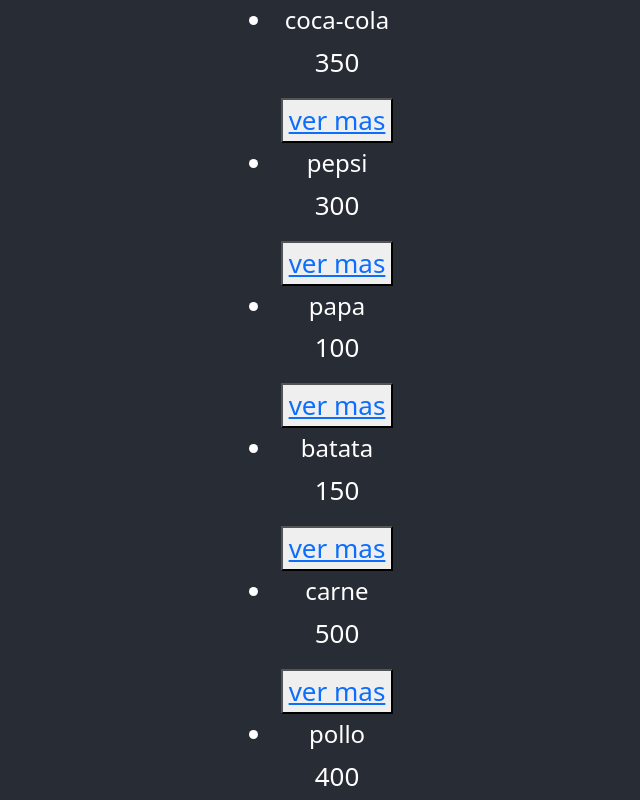
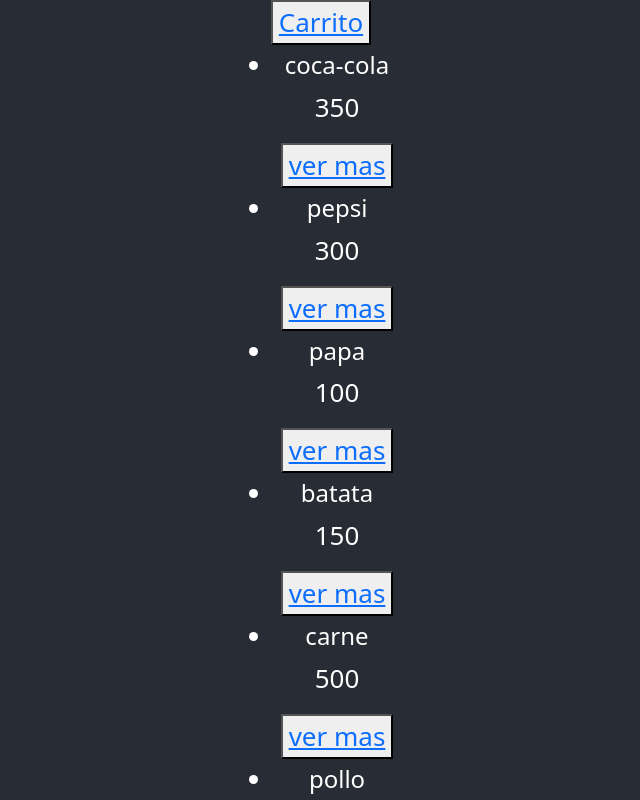
Before and after one commit to juanbonacina/biancanevend, a React (Create React App) app: page /ItemDetailContainer/1 in a window 1280 px wide. Shown: the top 800 px of the page, without its empty margins (319-959 px from the left). Built offline with nearby package versions, Linux system fonts and the light colour scheme; the HTML template or start-up script is replaced by a standard one.

Commit message:
problemas con el carrito (loop infinito al agregar un item)

```diff
--- a/src/App.js
+++ b/src/App.js
@@ -14,6 +14,9 @@
 import ItemList from './components/ItemList.jsx';
 import './components/NavBar.jsx';
 import Home from './components/Home';
+import CartProvider from './components/CartContext';
+
+import Carro from './components/Carro';
 
 
 
@@ -21,18 +24,23 @@
 
   return(
     <div className="App">
+
     <header className="App-header">
 
      <BrowserRouter>
+      <CartProvider>
         <Routes>
             <Route path='/' element={<Home/>}/>
+            <Route path='/Carro' element={<Carro/>}/>
             <Route path="/CartWidget" element={<ShoppingCart/>}/>
             <Route path='/ItemDetails/:id' element={<Details/>}/>
             <Route path='/itemlist' element={<ItemList/>}/>
             <Route path='/ItemDetailContainer/:id' element ={<CataloguePromise/>} />
         </Routes>
+      </CartProvider>
      </BrowserRouter>
     {/*<ItemsList/>*/}
+
     </header>
     </div>
   )
--- /dev/null
+++ b/src/components/Carro.jsx
@@ -0,0 +1,72 @@
+
+import React from "react";
+import { useContext, useEffect, useState} from "react";
+import { CartContext } from "./CartContext";
+import { Link } from 'react-router-dom';
+
+
+function Carro (){
+
+    const{cart, itemPrice, deleteItem}= useContext(CartContext)
+
+    function Cart (){
+        const [carro, setCarro] = useState()
+
+        useEffect(()=>{
+
+            if(cart.length == 0 ){
+                        return(
+
+                            <>
+                                <p>El carrito se encuentra vacio</p>
+                                <button><Link to={'/ItemList'}>Ir al Catalogo</Link></button>
+                            </>
+                        )
+                    }
+
+            if(cart != 0){
+                return(
+                       setCarro(<>
+                            <div>
+
+                                <ul>
+                                    {cart.map((item)=>{
+                                        <>
+                                            <li key={item.id}>
+                                                <h4>{item.nombre}</h4>
+                                                <p>${item.precio}</p>
+                                                <p>{item.qty}</p>
+                                            </li>
+                                            <button onClick={deleteItem ()} key={item.id}>X</button>
+                                        </>
+                                    })}
+                                </ul>
+                                <p>precio total: {itemPrice()}</p>
+                            </div>
+                        </>)
+                    )
+                    }
+        },[setCarro])
+
+    }
+
+    return(
+        <div>
+            {Cart()}
+        </div>
+    )
+
+
+}
+
+export default Carro;
+
+
+
+
+
+{/*
+const [carro, setCarro] = useState()
+useEffect(()=>{},[])
+
+*/}
--- a/src/components/CartBody.jsx
+++ /dev/null
@@ -1,51 +0,0 @@
-//@ts-check
-import React from "react";
-import { useState } from "react";
-import { useContext } from "react";
-import { CartContext } from "./CartContext";
-
-function BodyCart (){
-    const [use, setUse] = useState ("")
-
-    // @ts-ignore
-    const{itemUnities, deleteItem, itemPrice, Cart, deleteUnity, emptyCart} = useContext(CartContext)
-
-    function CartBody (){
-
-          if(emptyCart){
-                return(
-                <>
-                <h2>El carrito esta vacio</h2>
-                <button>Ir a Catalogo</button>
-                </>
-            )}
-            else{
-                <div>
-                    {Cart.map((u) =>(<><p>{u.nombre}</p> <p>{u.id}</p> <p>{u.price}</p> <p>{u.unidades}</p><p>{u.precio}</p></>))}
-                    <button onClick={deleteUnity}>-</button>
-                    <button onClick={deleteItem}>X</button>
-                    <p>unidades : {itemUnities}</p>
-                    <div>
-                    <button onClick={buyer}>Finalizar Compra</button>
-                    </div>
-                    <div>
-                        <p>{itemPrice}</p>
-                    </div>
-                </div>
-            }
-    }
-
-    function buyer (){
-
-    }
-
-return(
-    <>
-    <h1>soy el cart body</h1>
-    <div>{/*CartBody*/}</div>
-    </>
-)
-
-
-}
-export default BodyCart
--- a/src/components/CartContext.jsx
+++ b/src/components/CartContext.jsx
@@ -1,76 +1,58 @@
-//@ts-check
-import { createContext } from "react";
-import { useState } from "react";
+
+import React from "react";
+import { createContext, useState  } from "react";
 
 
 
-const cart = []
+export const CartContext = createContext([])
 
-export const CartContext = createContext([])
 const {Provider} = CartContext
 
-function CartProvider ({children}){
-    const[Cart, setCart]=useState(cart);
+const CartProvider = ({children})=>{
+
+    const[cart, setCart]=useState([]);
 
     const justInIt  = (id) => {
-        return Cart.some(x=> x.id == id)
+        return cart.some(x=> x.id == id)
     }
 
-    const addCart = (item, unidades) => {
+    const addCart = (item, qty) => {
         const newItem = {
             ...item,
-            unidades
+            qty
         }
         if (justInIt(newItem.id)){
-            const findItem = Cart.find(obj => obj.id === newItem.id)
-            const itemIndex = Cart.indexOf(findItem)
-            const auxArray  = [...Cart];
-            auxArray [itemIndex].unidades += unidades
+            const findItem = cart.find(obj => obj.id == newItem.id)
+            const itemIndex = cart.indexOf(findItem)
+            const auxArray  = [...cart];
+            auxArray [itemIndex].qty += qty
             setCart(auxArray)
         }
         else{
 
-            setCart([...Cart, newItem])
+            setCart([...cart, newItem])
         }
     };
-
-    const deleteUnity = (item, unidades) => {
-       const newItem = {
-            ...item,
-            unidades
-        }
-        if (justInIt(newItem.id)){
-            const findItem = Cart.find(x => x.id == newItem.id)
-            const itemIndex = Cart.indexOf(findItem)
-            const auxArray  = [...Cart];
-            auxArray [itemIndex].unidades -= unidades
-            setCart(auxArray)
-        }
-        else{
-            setCart([...Cart, newItem])
-        }
-    };
-
 
     const emptyCart = () => {
         setCart([])
     };
 
     const deleteItem = (id) => {
-        return Cart.filter(x => x.id !== id)
+        return setCart(cart.filter(x => x.id !== id))
     };
 
     const itemUnities = () => {
-        return Cart.reduce ((acc, x)=>acc += x.unidades, 0)
+        return cart.reduce ((acc, x)=>acc += x.qty, 0)
     };
 
     const itemPrice = () => {
-        return Cart.reduce((acc,x) => acc += x.unidades * x.price, 0)
+        return cart.reduce((acc,x) => acc += x.qty * x.precio, 0)
     };
 
 
 
-    return <CartContext.Provider value = {{Cart,justInIt, emptyCart, deleteItem, itemUnities, itemPrice, addCart, deleteUnity}} >{children}</CartContext.Provider>
+    return <Provider value = {{cart, justInIt, emptyCart, deleteItem, itemUnities, itemPrice, addCart}} >{children}</Provider>
 }
 
 
--- a/src/components/CartWidget.jsx
+++ b/src/components/CartWidget.jsx
@@ -1,17 +1,18 @@
 //@ts-check
 import React from "react";
-import BodyCart from "./CartBody";
 import 'bootstrap/dist/css/bootstrap.min.css';
 
 
 function ShoppingCart (){
 
-
+  function carritoveri(){
+    console.log("funciono")
+  }
 
 
   return(
     <>
-      <button className="btn btn-primary" type="button" data-bs-toggle="offcanvas" data-bs-target="#offcanvasWithBothOptions" aria-controls="offcanvasWithBothOptions">Enable both scrolling & backdrop</button>
+      <button onClick={carritoveri}  className="btn btn-primary" type="button" data-bs-toggle="offcanvas" data-bs-target="#offcanvasWithBothOptions" aria-controls="offcanvasWithBothOptions">Carrito</button>
 
       <div className="offcanvas offcanvas-start" data-bs-scroll="true" id="offcanvasWithBothOptions" aria-labelledby="offcanvasWithBothOptionsLabel">
         <div className="offcanvas-header">
--- a/src/components/Home.jsx
+++ b/src/components/Home.jsx
@@ -1,10 +1,11 @@
 import React from "react";
 import ShoppingCart from "./CartWidget";
+import NavBarr from "./NavBar";
 
 
 function Home (){
     return(
-    <ShoppingCart/>
+    <NavBarr/>
     )
 }
 
--- a/src/components/ItemDetailContainer.jsx
+++ b/src/components/ItemDetailContainer.jsx
@@ -10,6 +10,7 @@
     return(
         <>
             <div>
+                <button><Link to={'/Carro'}>Carrito</Link> </button>
                 <ul>
                         {productos.map((item)=>(
 
--- a/src/components/NavBar.jsx
+++ b/src/components/NavBar.jsx
@@ -1,6 +1,8 @@
 //@ts-check
+import React from 'react';
 import './CartWidget.jsx';
-import ShoppingCart from './CartWidget.jsx';
+import { Link } from 'react-router-dom';
+
 
 let styleList = {
 
@@ -18,7 +20,7 @@
                 <h1>Biancaneve</h1>
                 <h2>snowsport equipment</h2>
                 <div className="shoppingCart">
-                    <ShoppingCart/>
+
                     <div className="shoppingElements">
 
                     </div>
@@ -26,10 +28,10 @@
                 <div>
                     <ul  className="navList">
                         <button>inicio</button>
-                        <button>catalogo</button>
+                        <button><Link to={'/ItemList'}>catalogo</Link></button>
                         <button>noticias</button>
                         <button>promociones</button>
-                        <button>carrito</button>
+                        <button><Link to={'/Carro'}>carrito</Link></button>
                     </ul>
                 </div>
 
--- a/src/components/itemDetails.jsx
+++ b/src/components/itemDetails.jsx
@@ -1,22 +1,27 @@
 
 import React from "react";
-import { useEffect } from "react";
-import { useState } from "react";
+import { useContext,useEffect,  useState } from "react";
 import { useParams } from "react-router-dom";
+import { CartContext } from "./CartContext";
 import ItemCount from "./CountButton";
 import "./ItemDetailContainer";
 import productos from "./products";
+import { Link } from 'react-router-dom';
 
 function Details (){
 
 
-    const [qty, setQty] = useState(0)
+    const [qty, setQty] = useState(1)
     const [item, setItem] = useState()
     const [loading, setLoading]= useState(true)
     const {id} = useParams()
 
+    const {justInIt, addCart} = useContext(CartContext)
+
     const onAdd = () => {
         alert(`cantida de producto ${qty}`)
+        justInIt(id)
+        addCart(item, qty)
     }
     console.log(id)
    useEffect(()=>{
@@ -40,12 +45,6 @@
 
     },[id])
 
-
-
-
-
-
-
     return(
       <>
             <div>
@@ -62,7 +61,9 @@
 
                         <ItemCount qty={qty} setQty={setQty} onAdd={onAdd} /></>}
 
+
                 </div>
+                <button><Link to={'/Carro'}>CARRITO</Link></button>
             </div>
         </>
     )
```
Also changed, not shown: src/components/BuyerTicket.jsx (+6 -18 lines). Lines whose indentation alone changed are shown as unchanged.
